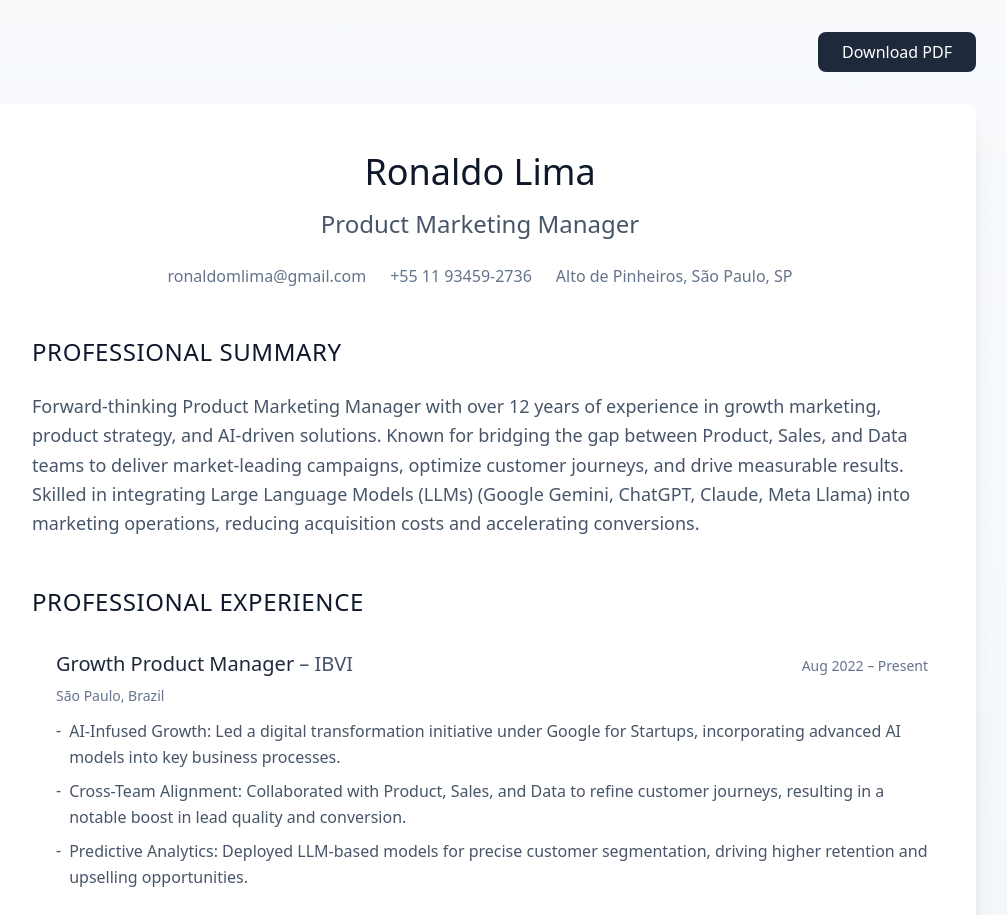
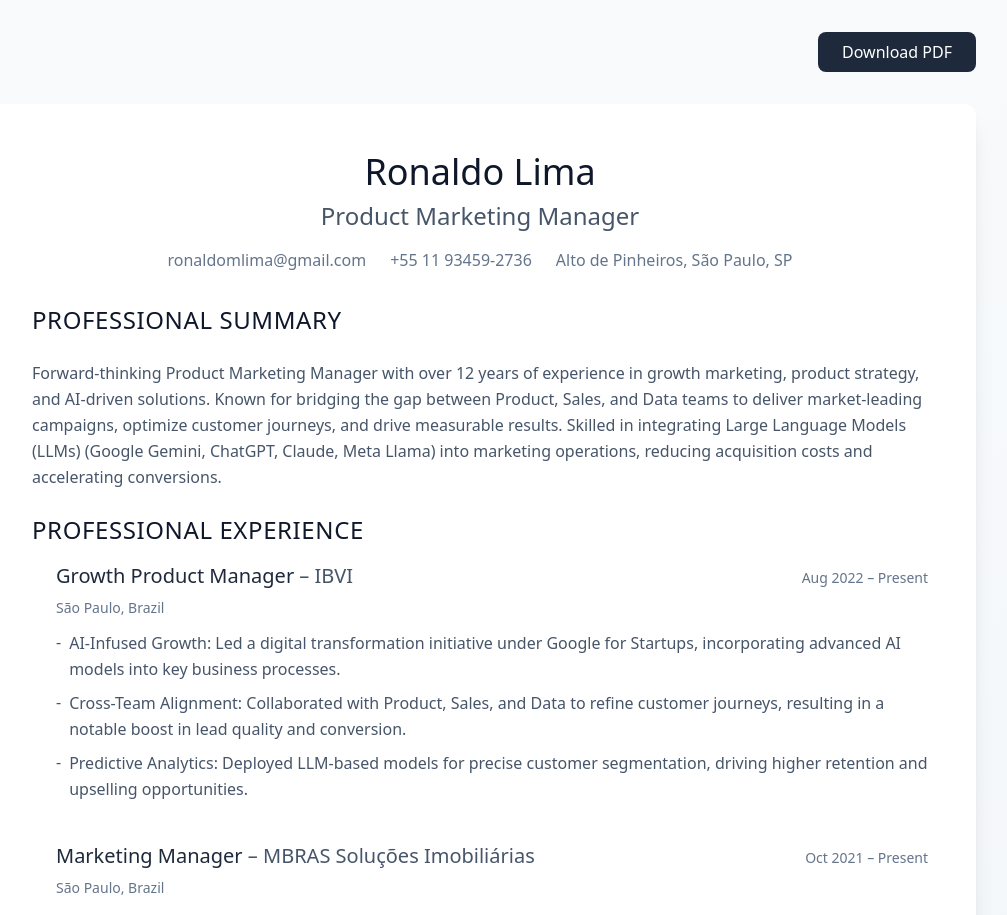
Before and after one commit to limaronaldo/ronaldo-resume, a Next.js app: page / in a window 1280 px wide. Shown: the top 915 px of the page, without its empty margins (160-1167 px from the left). Built offline with nearby package versions, Linux system fonts and the light colour scheme; what i18next-resources-to-backend would draw is missing.

Commit message:
fix sixes

```diff
--- a/app/components/Resume.tsx
+++ b/app/components/Resume.tsx
@@ -109,10 +109,10 @@ export default function Resume({ customJobTitle, hideControls = false }: ResumeP
 
         <div className="bg-white shadow-xl rounded-xl p-8 md:p-12">
           {/* Header */}
-          <header className="text-center mb-12">
-            <h1 className="text-4xl font-light text-slate-900 mb-4">{t('contact.name')}</h1>
-            <h2 className="text-2xl text-slate-600 font-light mb-6">{jobTitle}</h2>
-            <div className="flex flex-wrap justify-center gap-x-6 gap-y-2 text-slate-500 font-light">
+          <header className="text-center mb-8">
+            <h1 className="text-4xl font-light text-slate-900 mb-2">{t('contact.name')}</h1>
+            <h2 className="text-2xl text-slate-600 font-light mb-4">{jobTitle}</h2>
+            <div className="flex flex-wrap justify-center gap-x-6 gap-y-1 text-slate-500 font-light">
               <a href={`mailto:${t('contact.email')}`} className="hover:text-slate-700 transition-colors">
                 {t('contact.email')}
               </a>
@@ -124,16 +124,16 @@ export default function Resume({ customJobTitle, hideControls = false }: ResumeP
           </header>
 
           {/* Professional Summary */}
-          <section className="mb-12">
+          <section className="mb-6">
             <h3 className="text-2xl font-light text-slate-900 mb-6 tracking-wide uppercase">{t('sections.professional_summary.title')}</h3>
-            <p className="text-lg text-slate-600 font-light leading-relaxed">
+            <p className="text-md text-slate-600 font-light leading-relaxed">
               {t('sections.professional_summary.content')}
             </p>
           </section>
 
           {/* Professional Experience */}
-          <section className="mb-12">
-            <h3 className="text-2xl font-light text-slate-900 mb-8 tracking-wide uppercase">{t('sections.experience.title')}</h3>
+          <section className="mb-8">
+            <h3 className="text-2xl font-light text-slate-900 mb-4 tracking-wide uppercase">{t('sections.experience.title')}</h3>
 
             {Array.isArray(roles) && roles.map((role, index) => (
               <div key={index} className="mb-10 last:mb-0 relative pl-6">
```
